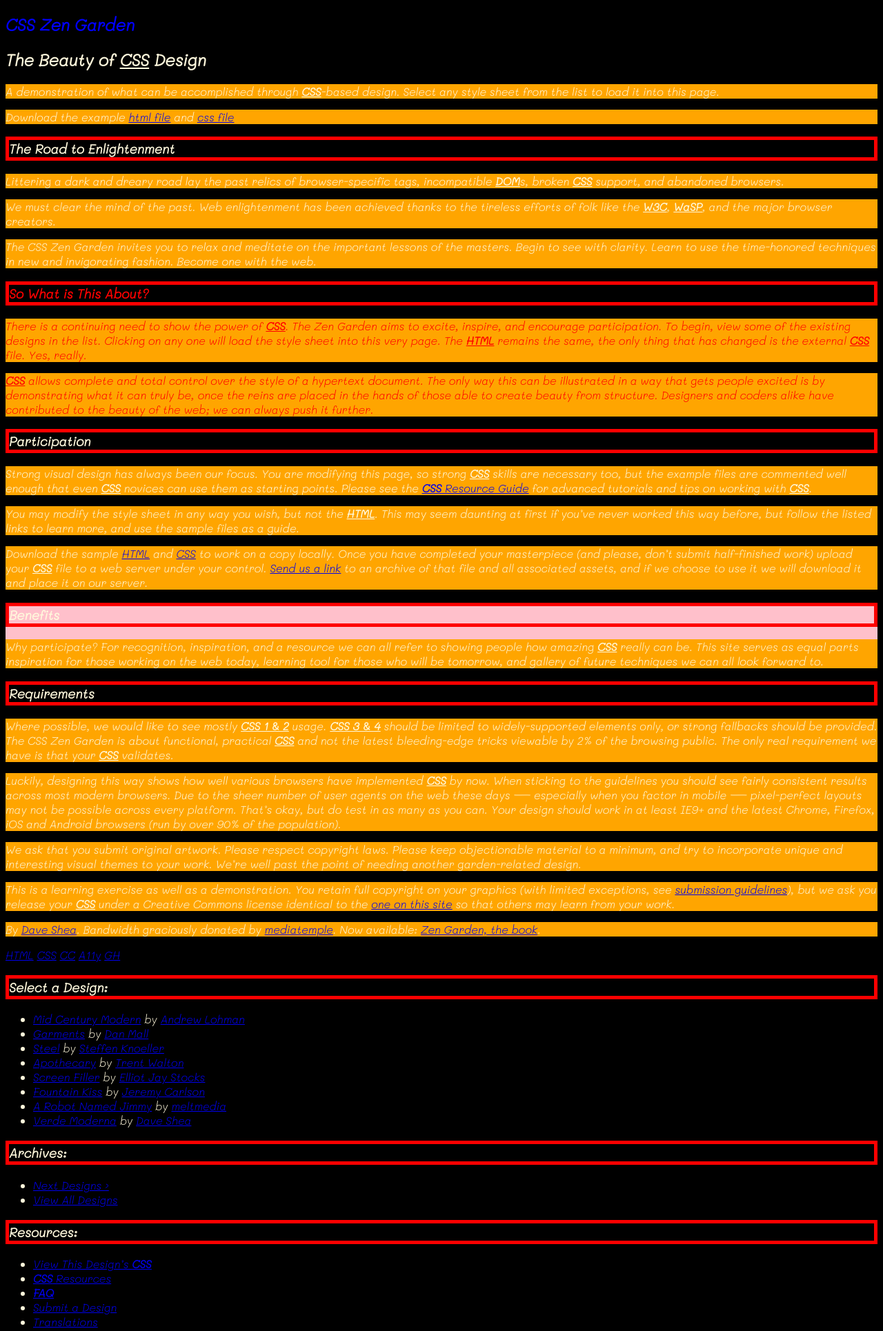
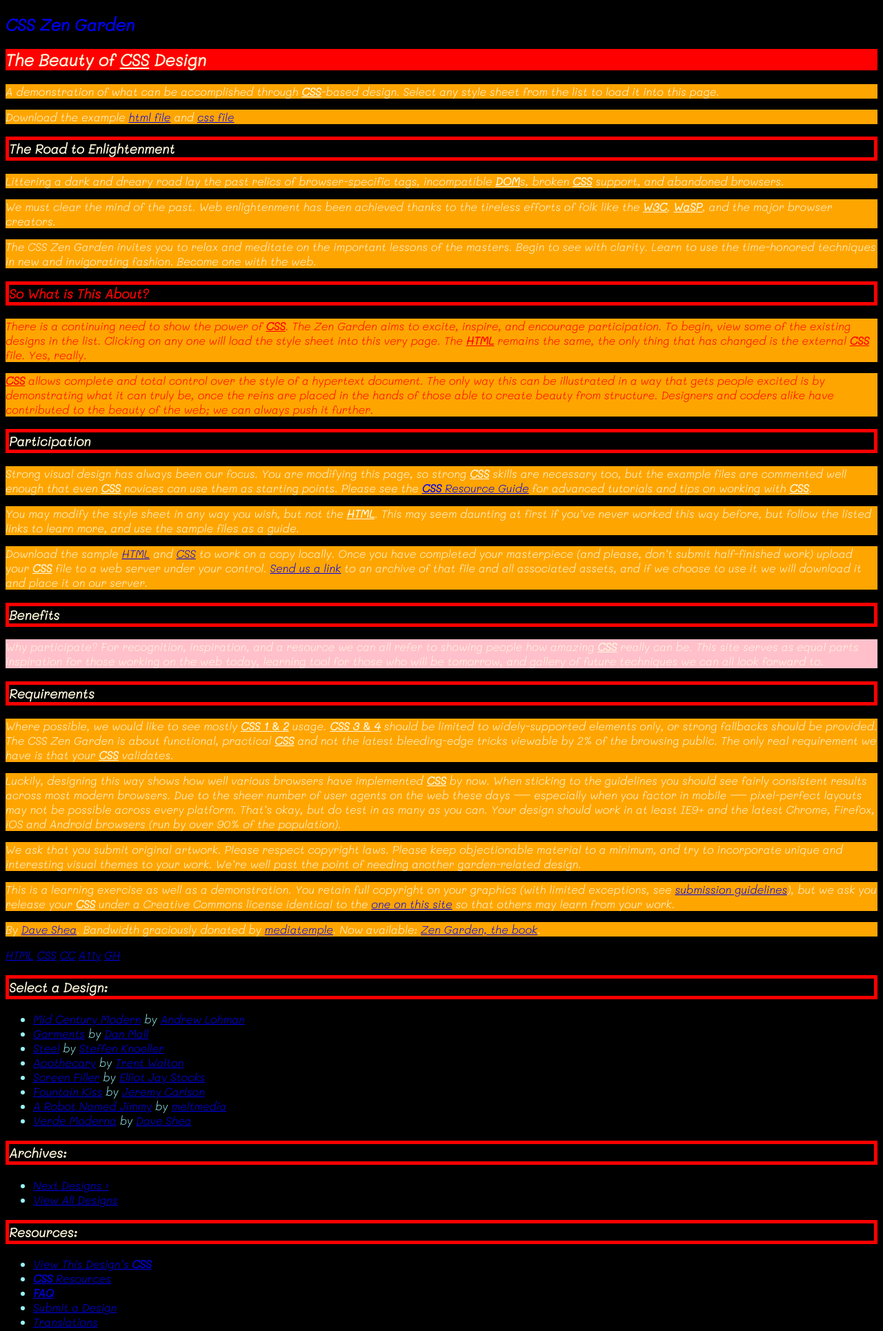
Before and after one commit to YositaP/DSGas-Lab02, a plain HTML site: page index.html in a window 1280 px wide. Shown: the whole page at 69% size. Drawn offline with Linux system fonts and the light colour scheme.

Commit message:
First comment

```diff
--- a/lab01CssProblem.css
+++ b/lab01CssProblem.css
@@ -11,8 +11,9 @@
 }
 
 /*Make all <li> elements in the shade of hexadecimal blue*/
-
-
+ul{
+    color: #99f7fd;
+}
 /*Paragraph background to orange*/
 p{
     background-color: orange;
@@ -20,7 +21,7 @@
 
 /*Make all <h3> have 5px red solid border*/
 h3{
-    border-style: solid; border-width: 5px; border-color: red;
+    border: solid 5px red;
 }
 
 /*Give everything with <abbr> bold and underlined*/
@@ -34,10 +35,16 @@
 }
 
 /*Give <p> in id "zen-benefits" pink background*/
-#zen-benefits {
+#zen-benefits > p{
     background-color: pink;
 }
 
 /*Make <li> adjacent to <h2> red background*/
+h2, h2 ~ ul{
+    background-color: red;
+}
 
 /*Give <em> inside <p> red and bold*/
+p em{
+    color: red; border-style: bold;
+}
```
